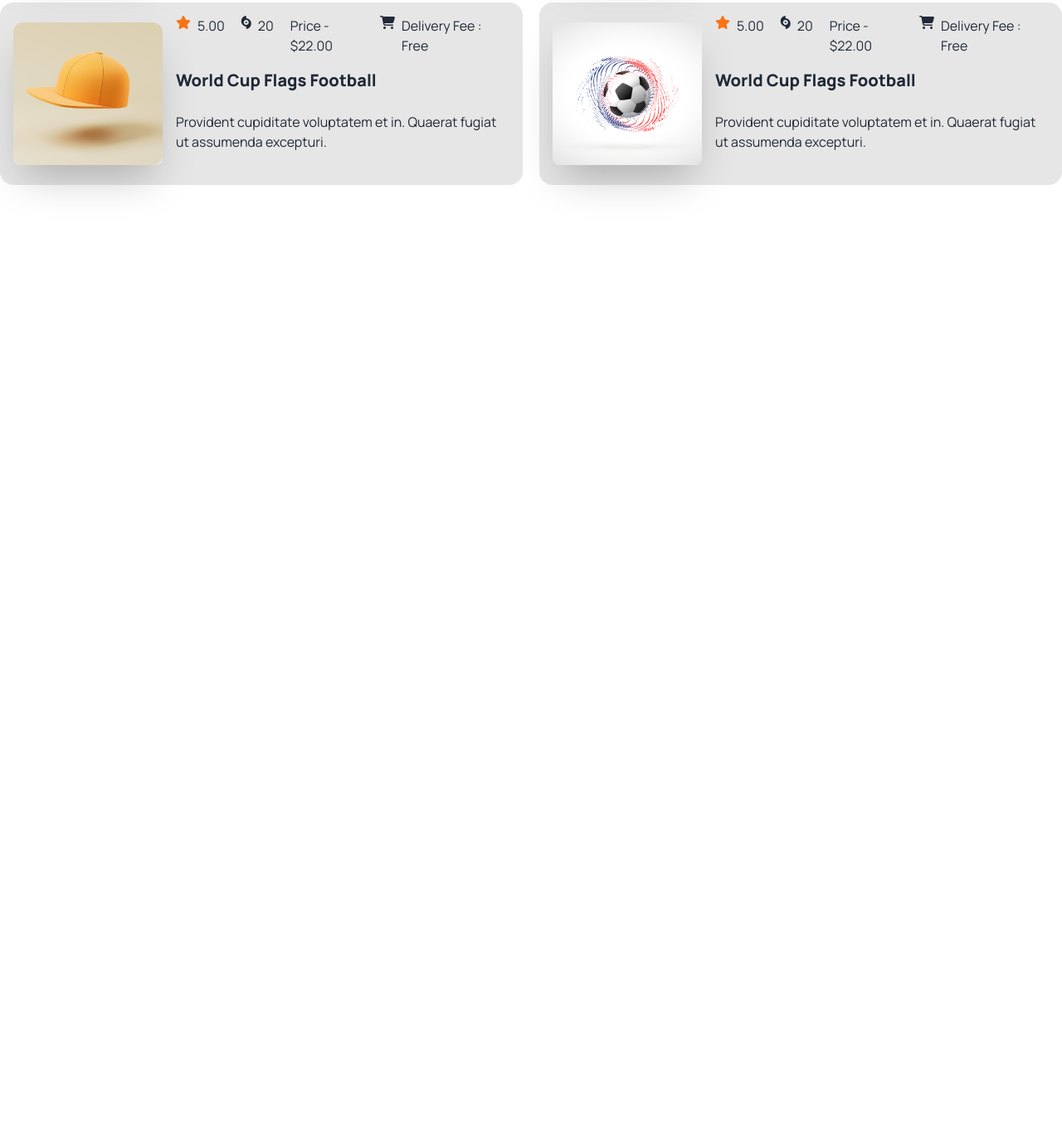
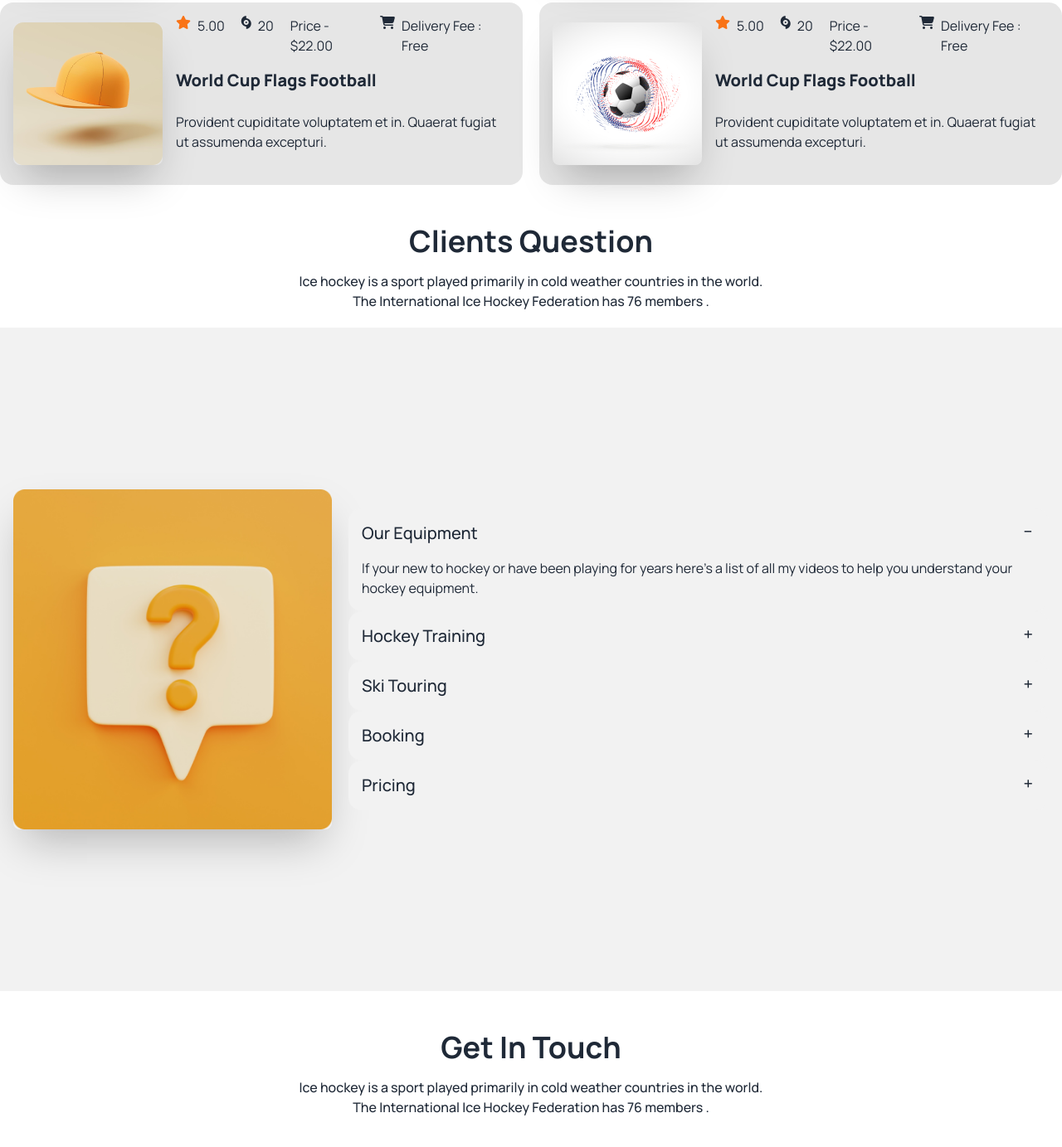
Before and after one commit to Razaul007/Hockeys, a plain HTML site: page index.html in a window 1280 px wide. Shown: the part 3617-5000 px from the top of the page at 83% size. Before the commit the page ends 3888 px from the top, so only its background shows below. Drawn offline with nearby package versions, Linux system fonts and the light colour scheme.

Commit message:
clients question section completed

```diff
--- a/index.html
+++ b/index.html
@@ -376,6 +376,92 @@
             </div>
 
         </section>
+        <!-- Clients Question section -->
+        <section class="my-12">
+            <div class="mt-8">
+                <h2 class="text-2xl text-center lg:text-4xl mb-4 font-bold">
+                    Clients Question
+                </h2>
+                <p class="text-center leading-6 font-medium mb-5">
+                    Ice hockey is a sport played primarily in cold weather countries in the world. <br> The
+                    International Ice Hockey Federation has 76 members .
+                </p>
+            </div>
+            <div class="">
+                <div class="hero min-h-screen bg-base-200">
+                    <div class="hero-content flex-col lg:flex-row gap-5">
+                        <img src="Images/11.png" class="max-w-sm rounded-lg shadow-2xl" />
+                        <div>
+                            <div class="collapse collapse-plus bg-base-200">
+                                <input type="radio" name="my-accordion-3" checked="checked" />
+                                <div class="collapse-title text-xl font-medium">
+                                    Our Equipment
+                                </div>
+                                <div class="collapse-content">
+                                    <p>If your new to hockey or have been playing for years here's a list of all my
+                                        videos to help you understand your hockey equipment.</p>
+                                </div>
+                            </div>
+                            <div class="collapse collapse-plus bg-base-200">
+                                <input type="radio" name="my-accordion-3" />
+                                <div class="collapse-title text-xl font-medium">
+                                    Hockey Training
+                                </div>
+                                <div class="collapse-content">
+                                    <p>At HockeyTraining.com we provide players with hockey training articles, videos,
+                                        and workout programs to help them improve their hockey game.</p>
+                                </div>
+                            </div>
+                            <div class="collapse collapse-plus bg-base-200">
+                                <input type="radio" name="my-accordion-3" />
+                                <div class="collapse-title text-xl font-medium">
+                                    Ski Touring
+                                </div>
+                                <div class="collapse-content">
+                                    <p>We offers On-Ice Private lessons for individuals, or small groups, who would like
+                                        to get some extra work on specific hockey skills in an intimate setting.</p>
+                                </div>
+                            </div>
+                            <div class="collapse collapse-plus bg-base-200">
+                                <input type="radio" name="my-accordion-3" />
+                                <div class="collapse-title text-xl font-medium">
+                                    Booking
+                                </div>
+                                <div class="collapse-content">
+                                    <p>We offers On-Ice Private lessons for individuals, or small groups, who would like
+                                        to get some extra work on specific hockey skills in an intimate setting.</p>
+                                </div>
+                            </div>
+                            <div class="collapse collapse-plus bg-base-200">
+                                <input type="radio" name="my-accordion-3" />
+                                <div class="collapse-title text-xl font-medium">
+                                    Pricing
+                                </div>
+                                <div class="collapse-content">
+                                    <p>We offers On-Ice Private lessons for individuals, or small groups, who would like
+                                        to get some extra work on specific hockey skills in an intimate setting.</p>
+                                </div>
+                            </div>
+                        </div>
+                    </div>
+                </div>
+            </div>
+        </section>
+        <!-- Get In Touch section -->
+        <section class="my-12">
+            <div class="mt-8">
+                <h2 class="text-2xl text-center lg:text-4xl mb-4 font-bold">
+                    Get In Touch
+                </h2>
+                <p class="text-center leading-6 font-medium mb-5">
+                    Ice hockey is a sport played primarily in cold weather countries in the world. <br> The
+                    International Ice Hockey Federation has 76 members .
+                </p>
+            </div>
+            <div>
+
+            </div>
+        </section>
 
     </main>
     <footer></footer>
```
